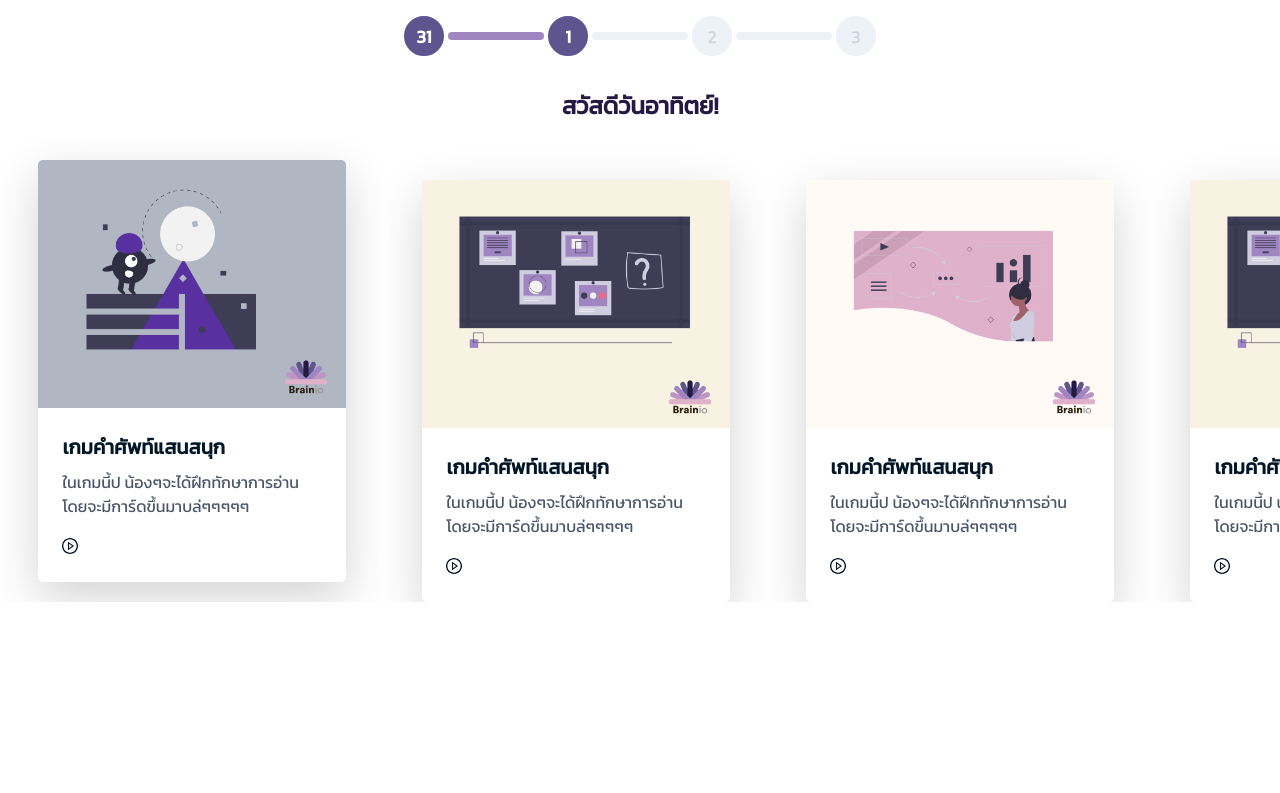
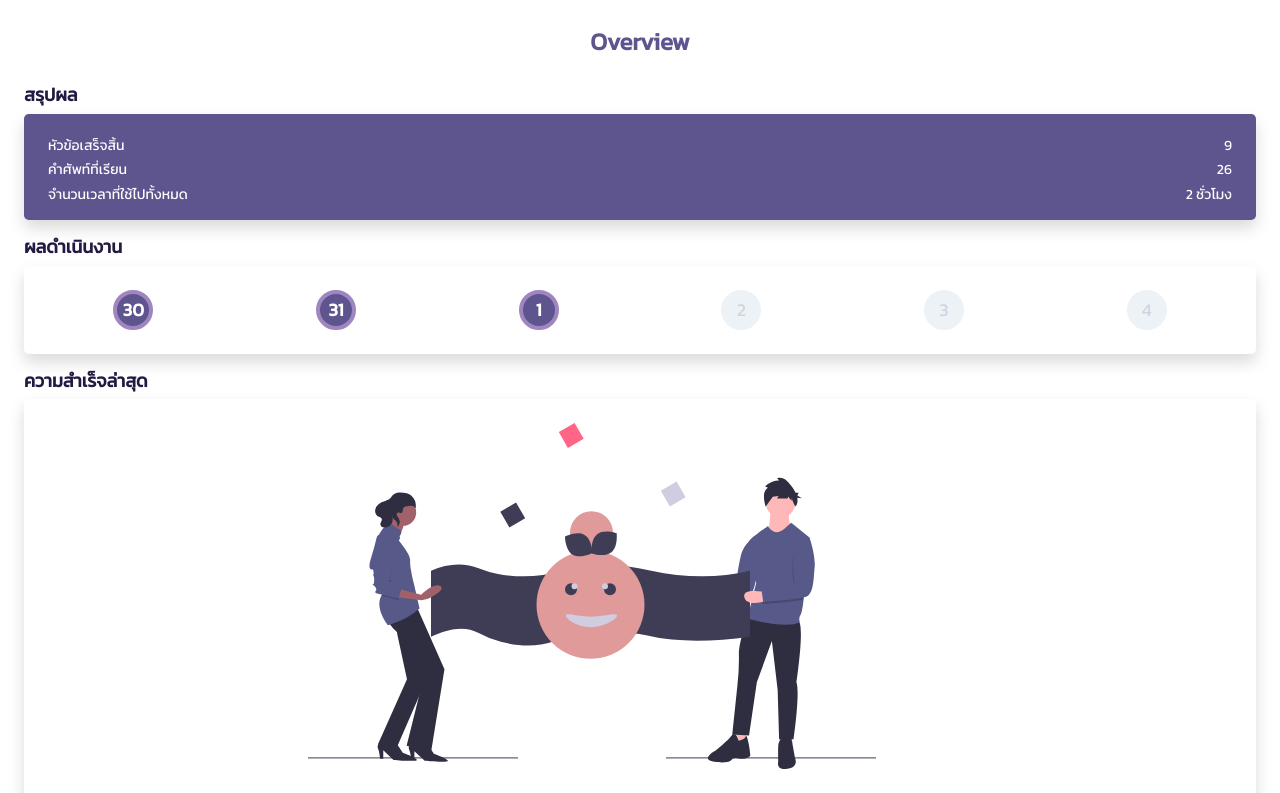
Before and after one commit to somd99/brainio, a React (Create React App) app: page / in a window 1280 px wide. Shown: the top 793 px of the page. Built offline with nearby package versions, Linux system fonts and the light colour scheme; what @tailwindcss/ui would draw is missing.

Commit message:
add locked

```diff
--- a/src/App.tsx
+++ b/src/App.tsx
@@ -1,17 +1,17 @@
 import "./tailwind.css";
-import 'bootstrap/dist/css/bootstrap.min.css';
-import './App.css';
-import Page from './Page';
+import "bootstrap/dist/css/bootstrap.min.css";
+import "./App.css";
+import Page from "./Page";
 
-// import Page from "./Page";
 import React from "react";
 import Result from "./result/result";
+import Overview from "./Overview";
 
 function App() {
   return (
     <div className="body">
-
-     <Page/>
+      <Overview />
+      <Page/>
     </div>
   );
 }
--- a/src/GameCard.tsx
+++ b/src/GameCard.tsx
@@ -11,7 +11,7 @@ const ModuleCard: FC = () => {
         <div className="px-6 py-4">
           <div className="font-bold text-xl mb-2">เกมคำศัพท์แสนสนุก</div>
           <p className="text-gray-700 text-base">
-            ในเกมนี้ป น้องๆจะได้ฝึกทักษาการอ่าน โดยจะมีการ์ดขึ้นมาบล่ๆๆๆๆๆ
+            ในส่วนนี้ เด็กๆจะได้รับความสนุกในการศึกษาคำศัพท์ ผ่านการเล่นเกม เพื่อการเรียนรู้ที่มีประสิทธิภาพพร้อมการเสริมสร้าง
           </p>
           < PlayCircleOutlined/>
         </div>
--- a/src/GameCard2.tsx
+++ b/src/GameCard2.tsx
@@ -9,9 +9,9 @@ const GameCard2: FC = () => {
       <div className="w-4/5 rounded-lg overflow-hidden shadow-lg">
         <img className="" src="/gamecover2.png" />
         <div className="px-6 py-4">
-          <div className="font-bold text-xl mb-2">เกมคำศัพท์แสนสนุก</div>
+          <div className="font-bold text-xl mb-2">ฟังนิทานกันเถอะ</div>
           <p className="text-gray-700 text-base">
-            ในเกมนี้ป น้องๆจะได้ฝึกทักษาการอ่าน โดยจะมีการ์ดขึ้นมาบล่ๆๆๆๆๆ
+            ในส่วนนี้ เด็กๆจะได้ฟังนิทานภาพ พร้อมกับศึกษาคำศัพท์ไปด้วยกัน โดยเด็กๆจะได้ฝึกการฟังพร้อมกับการอ่านไปพร้อมกัน
           </p>
           < PlayCircleOutlined/>
         </div>
--- a/src/GameCard3.tsx
+++ b/src/GameCard3.tsx
@@ -9,9 +9,9 @@ const GameCard3: FC = () => {
       <div className="w-4/5 rounded-lg overflow-hidden shadow-lg">
         <img className="" src="/gamecover3.png" />
         <div className="px-6 py-4">
-          <div className="font-bold text-xl mb-2">เกมคำศัพท์แสนสนุก</div>
+          <div className="font-bold text-xl mb-2">ขีดเขียนวันละนิด</div>
           <p className="text-gray-700 text-base">
-            ในเกมนี้ป น้องๆจะได้ฝึกทักษาการอ่าน โดยจะมีการ์ดขึ้นมาบล่ๆๆๆๆๆ
+            ในส่วนนี้ จะทำการฝึกให้เด็กเขียนหนังสืออย่างถูกหลักการ เพื่อให้เด็กๆสามารถเขียนหนังสือได้อย่างถูกหลักการ
           </p>
           < PlayCircleOutlined/>
         </div>
--- /dev/null
+++ b/src/Overview.tsx
@@ -0,0 +1,27 @@
+import React, { FC } from "react";
+import ModuleCard from "./ModuleCard";
+import GameCard from "./GameCard";
+import GameCard2 from "./GameCard2";
+import GameCard3 from "./GameCard3";
+import Nav from "./nav";
+import OverviewCard from "./OverviewCard";
+
+import Tab from "./Tab";
+import Date from "./Date";
+
+const Overview: FC = () => {
+  return (
+    <>
+      <div className="flex flex-col min-h-screen bg-white justify-center items-center ">
+        <div className="flex-grow w-full flex-col flex items-center text-colex-black w-full">
+          <div className="w-full">
+            <Nav />
+            <OverviewCard />
+          </div>
+        </div>
+      </div>
+    </>
+  );
+};
+
+export default Overview;
--- /dev/null
+++ b/src/OverviewCard.tsx
@@ -0,0 +1,100 @@
+import React, { FC } from "react";
+
+const OverviewCard: FC = () => {
+  return (
+    <>
+      <div className="mx-6 flex flex-col items-start">
+        <h1 className="text-joy-purple1 text-lg font-bold">สรุปผล</h1>
+        <div className="flex rounded-lg text-white shadow w-full bg-joy-purple2">
+          <div className="flex flex-col px-4 py-2 pt-4 w-full">
+            <div className="flex w-full flex-row justify-between">
+              <h1 className="text-white text-sm">หัวข้อเสร็จสิ้น</h1>
+              <h1 className="text-white text-sm">9</h1>
+            </div>
+            <div className="flex w-full flex-row justify-between">
+              <h1 className="text-white text-sm">คำศัพท์ที่เรียน</h1>
+              <h1 className="text-white text-sm">26</h1>
+            </div>
+            <div className="flex w-full flex-row justify-between">
+              <h1 className="text-white text-sm">จำนวนเวลาที่ใช้ไปทั้งหมด</h1>
+              <h1 className="text-white text-sm">2 ชั่วโมง</h1>
+            </div>
+          </div>
+        </div>
+      </div>
+      <div className="mx-6 flex flex-col items-start pt-3">
+        <h1 className="text-joy-purple1 text-lg font-bold">ผลดำเนินงาน</h1>
+        <div className="flex rounded-lg text-white shadow w-full bg-white">
+          <div className="flex flex-col px-2 py-2 pt-4 w-full">
+            <div className="flex flex-row justify-between w-full pb-3">
+              <div className="flex flex-row justify-between w-full">
+                <div className="w-10 h-10 bg-joy-purple2 border-4 border-joy-purple3 mx-auto rounded-full text-lg text-white flex items-center">
+                  <span className="text-white font-semibold text-center w-full ">
+                    30
+                  </span>
+                </div>
+              </div>
+              <div className="flex flex-row justify-between w-full">
+                <div className="w-10 h-10 bg-joy-purple2 border-4 border-joy-purple3 mx-auto rounded-full text-lg text-white flex items-center">
+                  <span className="text-white font-semibold text-center w-full ">
+                    31
+                  </span>
+                </div>
+              </div>
+
+              <div className="flex flex-row justify-between w-full">
+                <div className="w-10 h-10 bg-joy-purple2 border-4 border-joy-purple3 mx-auto rounded-full text-lg text-white flex items-center">
+                  <span className="text-white font-semibold text-center w-full ">
+                    1
+                  </span>
+                </div>
+              </div>
+
+              <div className="flex flex-row justify-between w-full">
+                <div className="w-10 h-10 bg-gray-200 border-2 border-gray-200 mx-auto rounded-full text-lg text-white flex items-center">
+                  <span className="text-gray-400 text-center w-full">2</span>
+                </div>
+              </div>
+
+              <div className="flex flex-row justify-between w-full">
+                <div className="w-10 h-10 bg-gray-200 border-2 border-gray-200 mx-auto rounded-full text-lg text-white flex items-center">
+                  <span className="text-gray-400 text-center w-full">3</span>
+                </div>
+              </div>
+
+              <div className="flex flex-row justify-between w-full">
+                <div className="w-10 h-10 bg-gray-200 border-2 border-gray-200 mx-auto rounded-full text-lg text-white flex items-center">
+                  <span className="text-gray-400 text-center w-full">4</span>
+                </div>
+              </div>
+            </div>
+          </div>
+        </div>
+      </div>
+      <h1 className="text-joy-purple1 text-lg font-bold mx-6 pt-3">
+        ความสำเร็จล่าสุด
+      </h1>
+      <div className="mx-6 flex flex-col items-start">
+        <div className="flex rounded-lg text-white shadow w-full bg-white">
+          <div className="flex flex-col justify-center items-center">
+            <img className="w-3/6 py-4" src="/congrats.svg" />
+            <div className="flex  flex-col items-start justify-start w-5/6">
+              <h1 className="text-joy-purple1 text-lg font-bold">การอ่าน</h1>
+              <h1 className="text-joy-purple1 text-sm">น้องสมสามารถอ่านได้เพิ่ม 20 คำ</h1>
+            </div>
+            <div className="w-5/6 py-2 bg-yellow-400 rounded-md items-center text-center mb-2 hover:bg-yellow-600 transition ease-in-out duration-300">
+              Explore packages
+            </div>
+          </div>
+        </div>
+      </div>
+      <div className="mx-6 flex flex-col items-start pt-2">
+        <div className="flex rounded-lg text-white shadow w-full bg-white">
+          <div className="flex flex-col justify-center items-center"></div>
+        </div>
+      </div>
+    </>
+  );
+};
+
+export default OverviewCard;
--- a/src/Page.tsx
+++ b/src/Page.tsx
@@ -3,7 +3,7 @@ import ModuleCard from "./ModuleCard";
 import GameCard from "./GameCard";
 import GameCard2 from "./GameCard2";
 import GameCard3 from "./GameCard3";
-
+import Nav from './nav'
 
 
 import Tab from "./Tab";
--- /dev/null
+++ b/src/nav.tsx
@@ -0,0 +1,15 @@
+import React, { FC } from "react";
+
+const Nav: FC = () => {
+  return (
+    <div className="w-full">
+      <header className="bg-teal-400">
+        <nav className="flex justify-center w-full bg-white text-joy-purple2 text-2xl font-bold p-4">
+            Overview
+        </nav>
+      </header>
+    </div>
+  );
+};
+
+export default Nav;
```
Also changed, not shown: public/congrats.svg (added).
